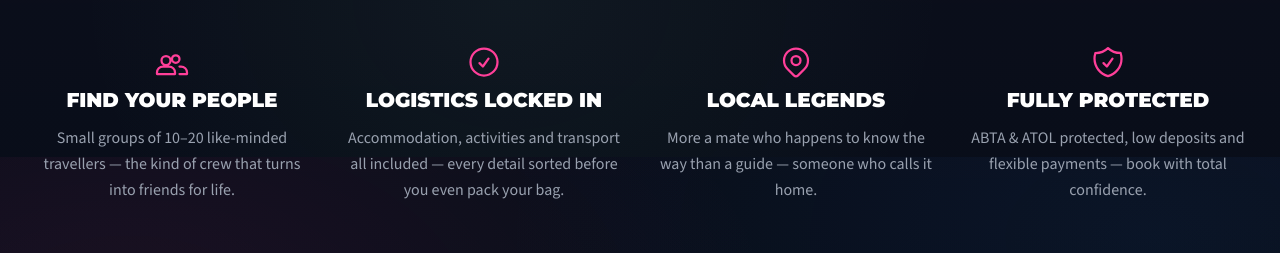
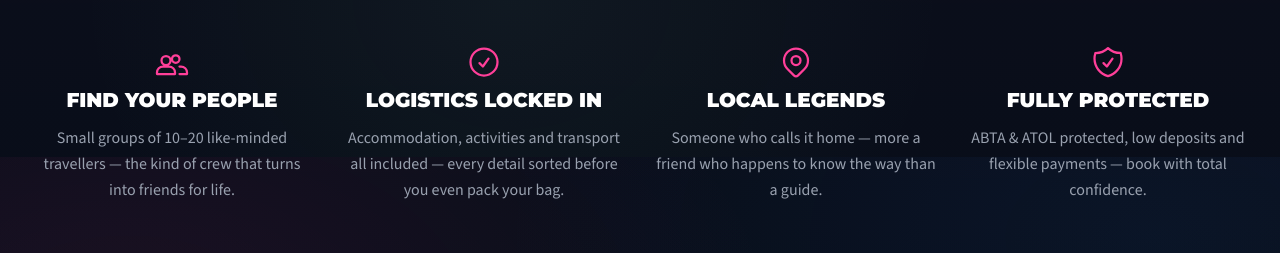
Before and after one commit to markpope8507/trutravels, a Next.js app: page / in a window 1280 px wide. Shown: the part 3043-3296 px from the top of the page. Built offline with nearby package versions, Linux system fonts and the light colour scheme.

Commit message:
Homepage: reword Local Legends pillar (lead with "calls it home")
Co-Authored-By: Claude Opus 4.8 (1M context) <noreply@anthropic.com>

```diff
--- a/src/app/page.tsx
+++ b/src/app/page.tsx
@@ -173,7 +173,7 @@ export default function HomePage() {
                 </svg>
                 <h3 className="text-white font-black uppercase font-heading text-lg sm:text-xl leading-tight">Local Legends</h3>
               </div>
-              <p className="text-gray-400 text-base leading-relaxed text-center max-w-xs mx-auto">More a mate who happens to know the way than a guide — someone who calls it home.</p>
+              <p className="text-gray-400 text-base leading-relaxed text-center max-w-xs mx-auto">Someone who calls it home — more a friend who happens to know the way than a guide.</p>
             </div>
 
             {/* Fully Protected */}
```
